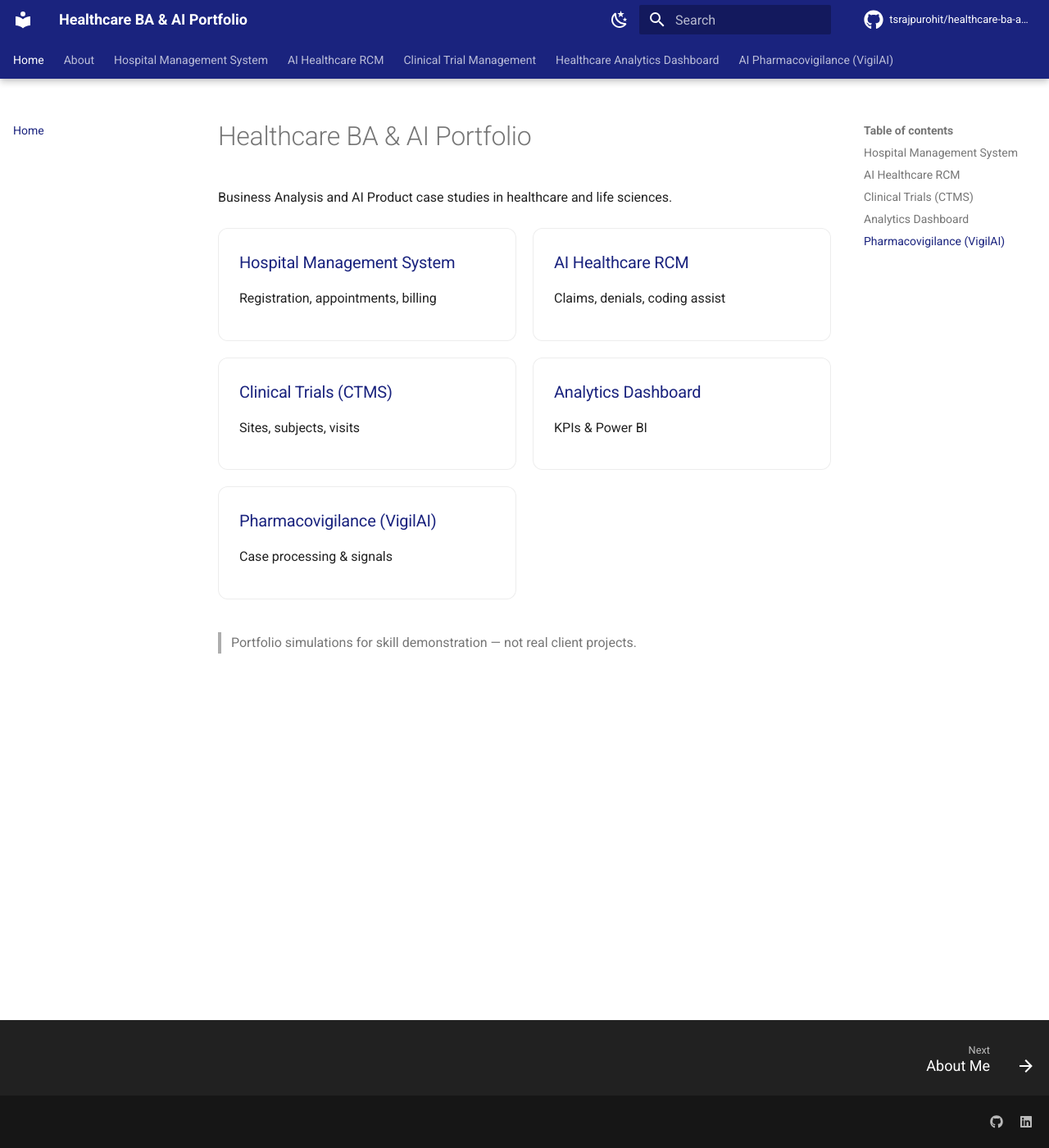
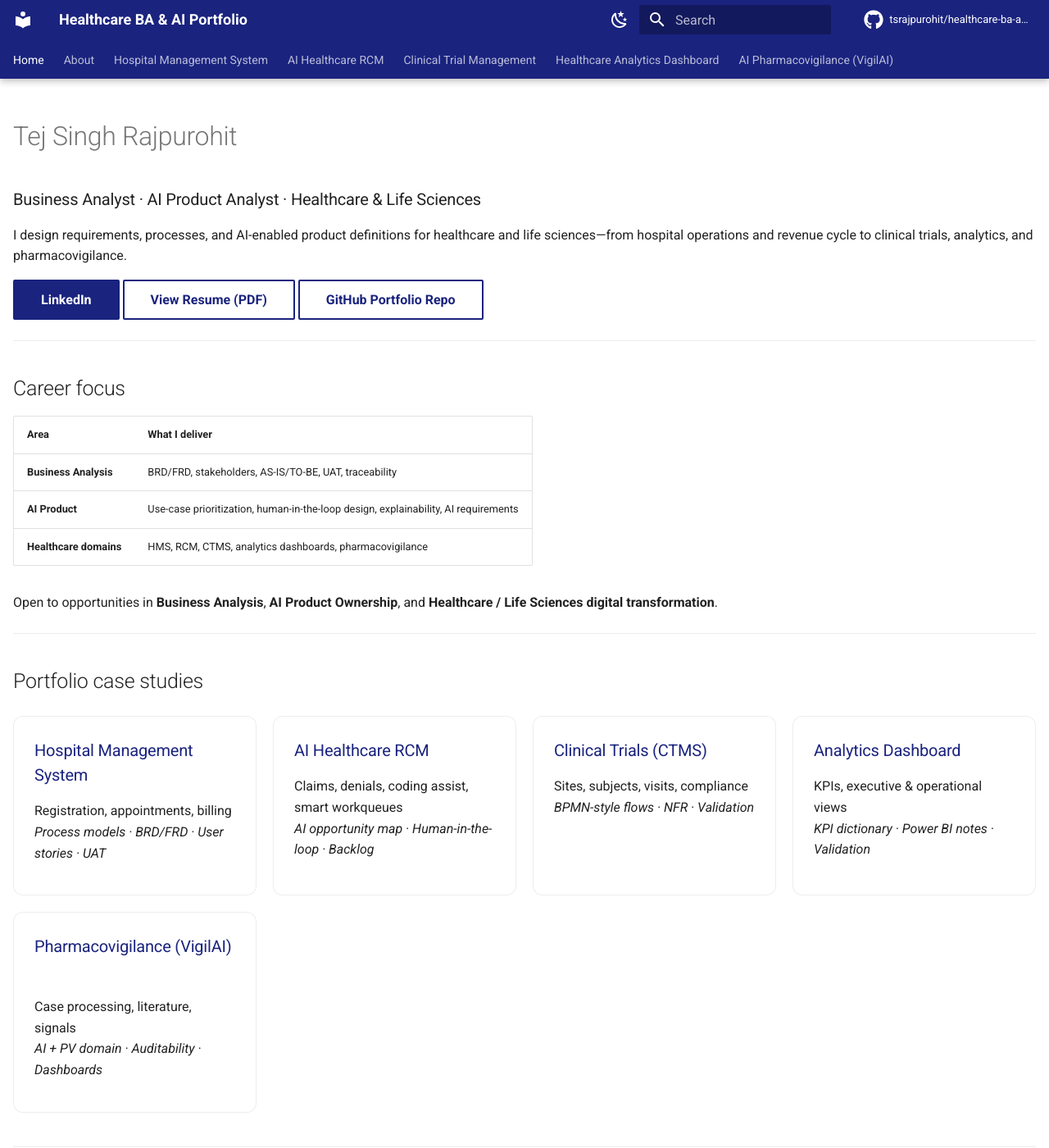
Before and after one commit to tsrajpurohit/healthcare-ba-ai-portfolio-, an MkDocs documentation site: the page built from docs/index.md, in a window 1280 px wide and 1400 px high. Shown: the whole window at 82% size. Built offline with MkDocs 1.6.1 and Material for MkDocs 9.7.7, drawn with Linux system fonts in a browser that asks for light colours; comment, search, counter and statistics services are not loaded; some of the changed text lies outside the part shown.

Commit message:
Update index.md

```diff
--- a/docs/index.md
+++ b/docs/index.md
@@ -1,34 +1,85 @@
-# Healthcare BA & AI Portfolio
+---
+hide:
+  - navigation
+  - toc
+---
 
-Business Analysis and AI Product case studies in healthcare and life sciences.
+# Tej Singh Rajpurohit
+### Business Analyst · AI Product Analyst · Healthcare & Life Sciences
+
+I design requirements, processes, and AI-enabled product definitions for healthcare and life sciences—from hospital operations and revenue cycle to clinical trials, analytics, and pharmacovigilance.
+
+[LinkedIn](https://www.linkedin.com/in/tej-singh-rajpurohit-39071694/){ .md-button .md-button--primary }
+[View Resume (PDF)](assets/Tej-Singh-Rajpurohit-Resume.pdf){ .md-button }
+[GitHub Portfolio Repo](https://github.com/tsrajpurohit/healthcare-ba-ai-portfolio-){ .md-button }
+
+---
+
+## Career focus
+
+| Area | What I deliver |
+|------|----------------|
+| **Business Analysis** | BRD/FRD, stakeholders, AS-IS/TO-BE, UAT, traceability |
+| **AI Product** | Use-case prioritization, human-in-the-loop design, explainability, AI requirements |
+| **Healthcare domains** | HMS, RCM, CTMS, analytics dashboards, pharmacovigilance |
+
+Open to opportunities in **Business Analysis**, **AI Product Ownership**, and **Healthcare / Life Sciences digital transformation**.
+
+---
+
+## Portfolio case studies
 
 <div class="portfolio-grid" markdown>
 
 <div class="portfolio-card" markdown>
 ### [Hospital Management System](hms/index.md)
 Registration, appointments, billing
+*Process models · BRD/FRD · User stories · UAT*
 </div>
 
 <div class="portfolio-card" markdown>
 ### [AI Healthcare RCM](rcm/index.md)
-Claims, denials, coding assist
+Claims, denials, coding assist, smart workqueues
+*AI opportunity map · Human-in-the-loop · Backlog*
 </div>
 
 <div class="portfolio-card" markdown>
 ### [Clinical Trials (CTMS)](ctms/index.md)
-Sites, subjects, visits
+Sites, subjects, visits, compliance
+*BPMN-style flows · NFR · Validation*
 </div>
 
 <div class="portfolio-card" markdown>
 ### [Analytics Dashboard](analytics/index.md)
-KPIs & Power BI
+KPIs, executive & operational views
+*KPI dictionary · Power BI notes · Validation*
 </div>
 
 <div class="portfolio-card" markdown>
 ### [Pharmacovigilance (VigilAI)](pv/index.md)
-Case processing & signals
+Case processing, literature, signals
+*AI + PV domain · Auditability · Dashboards*
 </div>
 
 </div>
 
-> Portfolio simulations for skill demonstration — not real client projects.
+---
+
+## Skills snapshot
+
+**BA:** Requirements · Stakeholder management · Process modeling · Agile stories · UAT · RTM
+
+**AI product:** Opportunity analysis · Business rules for ML · Explainability · Governance
+
+**Tools:** Jira · Confluence-style docs · Power BI (requirements) · GitHub · MkDocs
+
+---
+
+## Connect
+
+- **LinkedIn:** [tej-singh-rajpurohit-39071694](https://www.linkedin.com/in/tej-singh-rajpurohit-39071694/)
+- **GitHub:** [tsrajpurohit/healthcare-ba-ai-portfolio-](https://github.com/tsrajpurohit/healthcare-ba-ai-portfolio-)
+- **Resume:** [Download PDF](assets/Tej-Singh-Rajpurohit-Resume.pdf)
+
+!!! note "Portfolio note"
+    All case studies are **simulated portfolio projects** for skill demonstration, not commercial client engagements.
```
